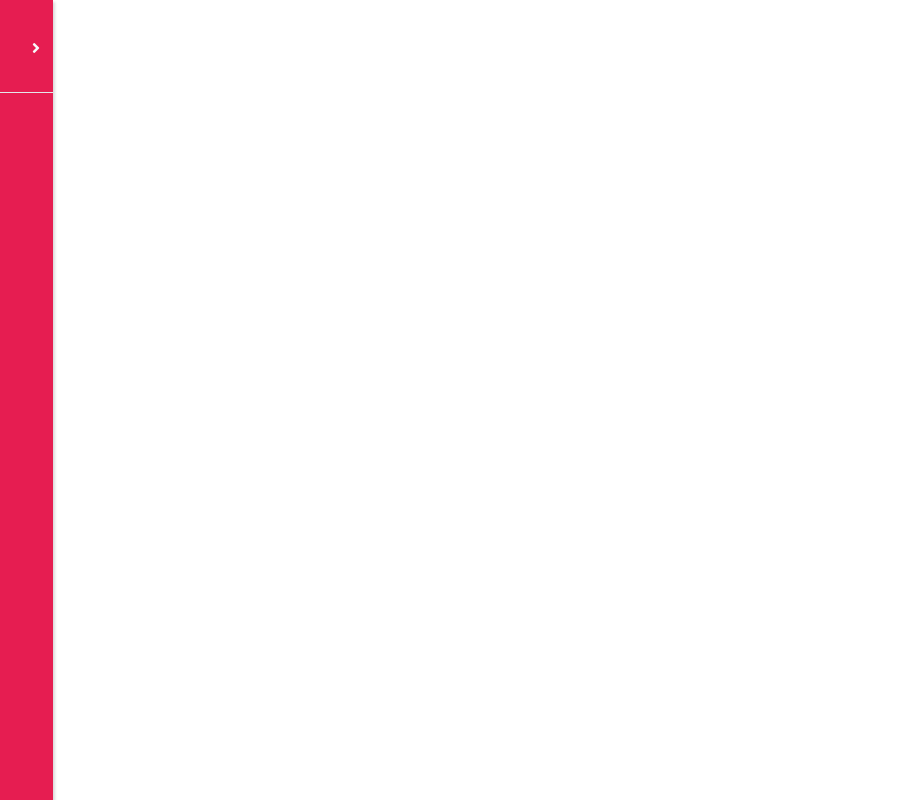
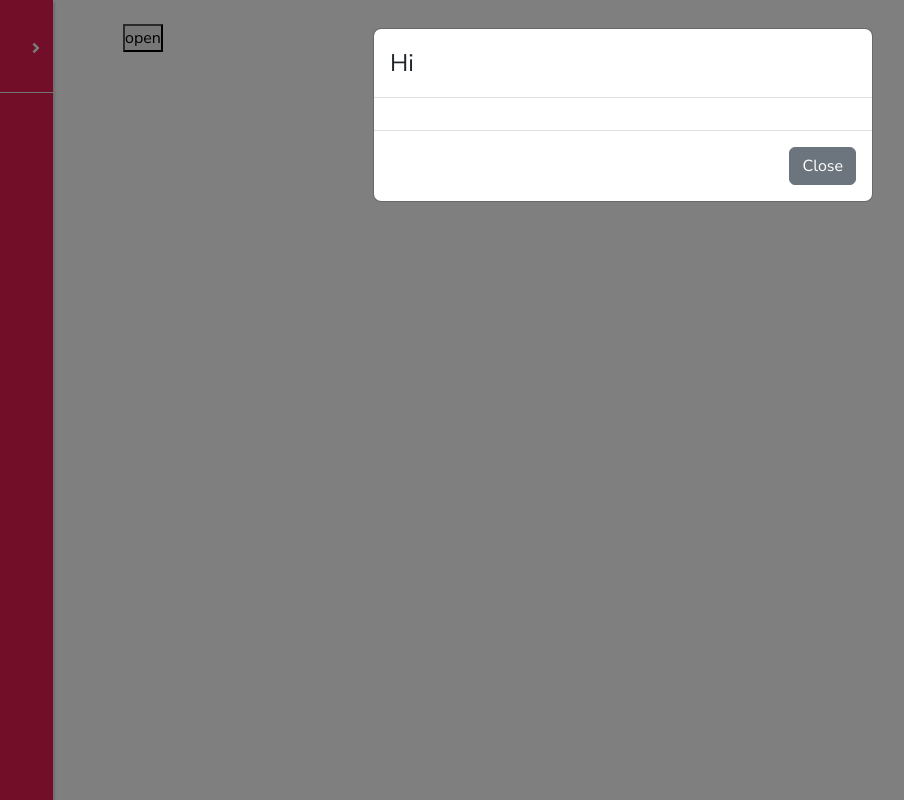
Before and after one commit to Linhdong/ReactTS_AirBnB_Capstone, a React (Create React App) app: page /admin in a window 1280 px wide. Shown: the whole page, without its empty margins (17-921 px from the left). Built offline with nearby package versions, Linux system fonts and the light colour scheme.

Commit message:
fix modal

```diff
--- a/package.json
+++ b/package.json
@@ -15,11 +15,13 @@
     "@types/react": "^18.0.21",
     "@types/react-dom": "^18.0.6",
     "axios": "^1.1.2",
+    "bootstrap": "^5.2.2",
     "dayjs": "^1.11.6",
     "history": "^5.3.0",
     "lodash": "^4.17.21",
     "node-sass": "^7.0.3",
     "react": "^18.2.0",
+    "react-bootstrap": "^2.5.0",
     "react-dom": "^18.2.0",
     "react-redux": "^8.0.4",
     "react-router-dom": "^6.4.2",
--- /dev/null
+++ b/src/HOC/Admin/ModalAdmin.tsx
@@ -0,0 +1,30 @@
+import React, { useState } from "react";
+import Modal from "react-bootstrap/Modal";
+import { useSelector } from "react-redux";
+import { RootState } from "../../redux/configStore";
+import { hideModal, showModal } from "../../redux/reducers/modalAdminReducer";
+
+type Props = {};
+
+export default function ModalAdmin({}: Props) {
+  const { isOpened } = useSelector(
+    (state: RootState) => state.modalAdminReducer
+  );
+
+  return (
+    <>
+      <button onClick={showModal}>open</button>
+      <Modal show={isOpened}>
+        <Modal.Header>
+          <Modal.Title>Hi</Modal.Title>
+        </Modal.Header>
+        <Modal.Body></Modal.Body>
+        <Modal.Footer>
+          <button className="btn btn-secondary" onClick={hideModal}>
+            Close
+          </button>
+        </Modal.Footer>
+      </Modal>
+    </>
+  );
+}
--- a/src/index.tsx
+++ b/src/index.tsx
@@ -17,6 +17,7 @@ import UserManagement from "./pages/Admin/User/UserManagement";
 import LocationManagement from "./pages/Admin/LocationManagement/LocationManagement";
 import RoomManagement from "./pages/Admin/Room/RoomManagement";
 import BookingManagement from "./pages/Admin/BookingManagement/BookingManagement";
+import ModalAdmin from "./HOC/Admin/ModalAdmin";
 
 const Home = React.lazy(() => import("./pages/Home/Home"));
 const SignIn = React.lazy(() => import("./pages/SignIn/SignIn"));
@@ -97,6 +98,7 @@ root.render(
         {/* admin template */}
         <Route>
           <Route path="admin" element={<AdminTemplate />}>
+            <Route path="" element={<ModalAdmin />}></Route>
             <Route path="users" element={<UserManagement />}></Route>
             <Route path="locations" element={<LocationManagement />}></Route>
             <Route path="rooms" element={<RoomManagement />}></Route>
--- a/src/pages/Admin/Room/RoomManagement.tsx
+++ b/src/pages/Admin/Room/RoomManagement.tsx
@@ -11,6 +11,7 @@ import {
 import { getAllRoomsApi, Room } from "../../../redux/reducers/roomReducer";
 import { useDispatch, useSelector } from "react-redux";
 import { AppDispatch, RootState } from "../../../redux/configStore";
+import { showModal } from "../../../redux/reducers/modalAdminReducer";
 
 const columnHelper = createColumnHelper<Room>();
 
@@ -123,18 +124,21 @@ export default function RoomManagement({}: Props) {
           ))}
         </thead>
         <tbody>
-          {table.getRowModel().rows.map((row) => (
-            <tr key={row.id}>
-              {row.getVisibleCells().map((cell) => (
+          {table.getRowModel().rows.map((row, index) => (
+            <tr key={index}>
+              {row.getVisibleCells().map((cell, index) => (
                 <>
-                  <td key={cell.id}>
+                  <td key={index}>
                     {flexRender(cell.column.columnDef.cell, cell.getContext())}
                   </td>
                 </>
               ))}
               <td>
                 <div className="d-flex gap-2">
-                  <button className="btn btn-outline-warning">
+                  <button
+                    className="btn btn-outline-warning"
+                    onClick={() => showModal()}
+                  >
                     <i className="fa fa-search-plus"></i>
                   </button>
                   <button className="btn btn-outline-danger">
--- a/src/redux/configStore.tsx
+++ b/src/redux/configStore.tsx
@@ -1,6 +1,7 @@
 import { configureStore } from "@reduxjs/toolkit";
 import commentReducer from "./reducers/commentReducer";
 import locationsReducer from "./reducers/locationsReducer";
+import modalAdminReducer from "./reducers/modalAdminReducer";
 import roomReducer from "./reducers/roomReducer";
 
 export const store = configureStore({
@@ -8,6 +9,7 @@ export const store = configureStore({
     locationsReducer,
     roomReducer,
     commentReducer,
+    modalAdminReducer,
   },
 });
 
--- /dev/null
+++ b/src/redux/reducers/modalAdminReducer.tsx
@@ -0,0 +1,25 @@
+import { createSlice } from "@reduxjs/toolkit";
+
+const initialState = {
+  isOpened: true,
+  // ChildrenComponent: () => <p>Default content</p>,
+};
+
+const modalAdminReducer = createSlice({
+  name: "modalAdminReducer",
+  initialState,
+  reducers: {
+    showModal: (state) => {
+      state.isOpened = true;
+      console.log(state.isOpened);
+    },
+    hideModal: (state) => {
+      state.isOpened = false;
+      console.log(state.isOpened);
+    },
+  },
+});
+
+export const { showModal, hideModal } = modalAdminReducer.actions;
+
+export default modalAdminReducer.reducer;
```
Also changed, not shown: 1 other file (tests, documents, lock files or other folders).
